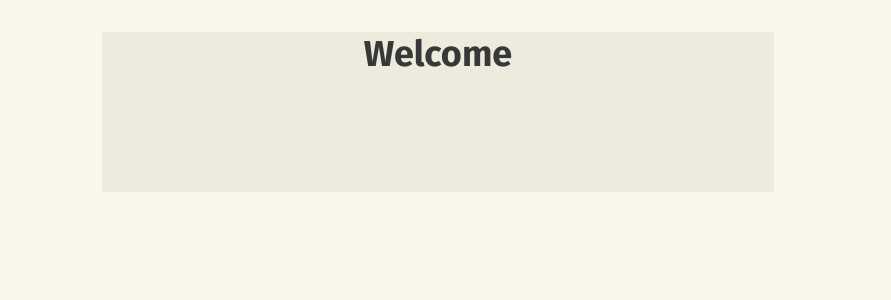
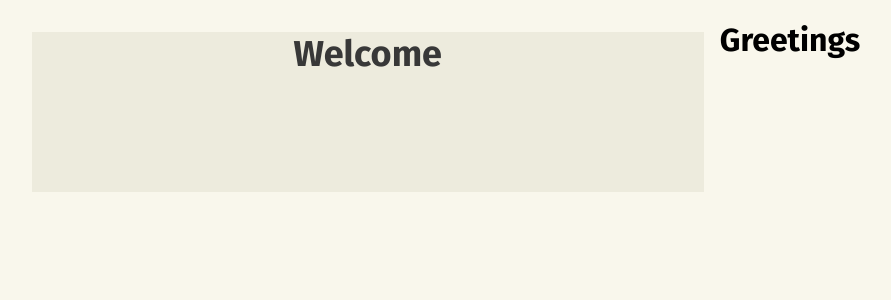
Before and after one commit to freddydc/mine-clap, a React (Vite) app: page / in a window 1280 px wide. Shown: the top 300 px of the page, without its empty margins (202-1093 px from the left). Built offline with nearby package versions, Linux system fonts and the light colour scheme.

Commit message:
Add Props

```diff
--- a/src/App.jsx
+++ b/src/App.jsx
@@ -1,7 +1,8 @@
-function App() {
+function App(props) {
   return (
     <div className="container">
-      <header>Welcome</header>
+      <header>{props.message}</header>
+      {props.children}
     </div>
   )
 }
--- a/src/main.jsx
+++ b/src/main.jsx
@@ -5,6 +5,8 @@ import './styles/main.css'
 
 createRoot(document.getElementById('root')).render(
   <StrictMode>
-    <App />
+    <App message="Welcome">
+      <h1>Greetings</h1>
+    </App>
   </StrictMode>
 )
```
